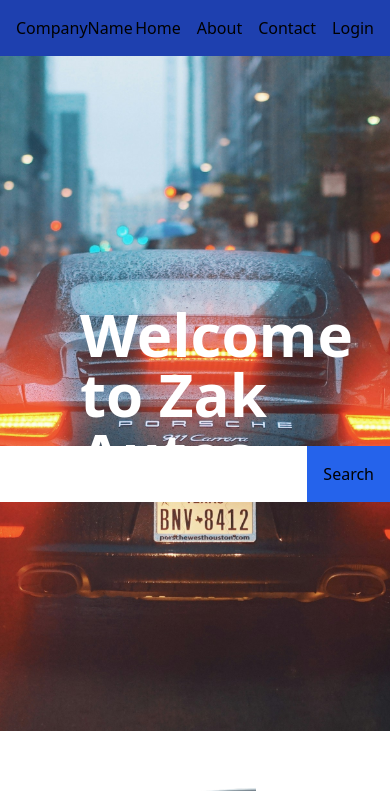
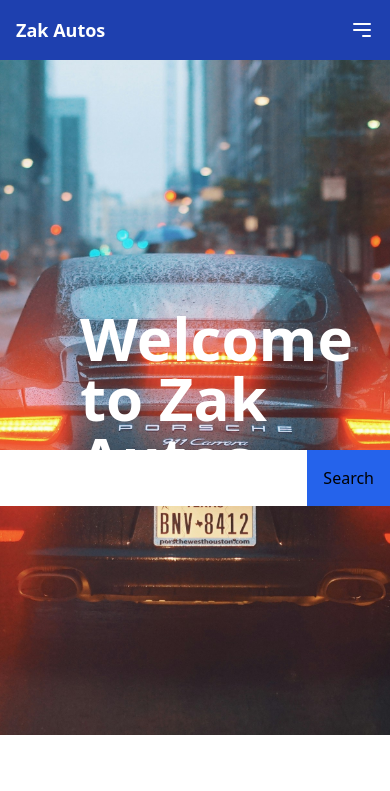
Before and after one commit to Safdari10/Zak-Autos, a React (Vite) app: page / in a window 390 px wide. Shown: the top 791 px of the page. Built offline with nearby package versions, Linux system fonts and the light colour scheme; the HTML template or start-up script is replaced by a standard one.

Commit message:
created the responsiveness for the header.

```diff
--- a/src/components/Header.tsx
+++ b/src/components/Header.tsx
@@ -1,18 +1,52 @@
+import { useState } from "react";
+
 const Header = () => {
+  const [ismobileMenuOpen, setIsMobileMenuOpen] = useState(false);
+
   return (
     <header>
-      <div className="flex justify-between items-center p-4 bg-blue-800">
-        {/* Company Logo / Name */}
-        <div>CompanyName</div>
+      <div className="flex justify-between items-center p-4 bg-blue-800 text-white">
+        <div className="text-lg font-bold">Zak Autos</div>
 
-        {/* Navigation Links */}
-        <nav className="flex justify-between items-center gap-4" >
-          <a href="#home">Home</a>
-          <a href="#about">About</a>
-          <a href="#contact">Contact</a>
-          <button>Login</button>
+        {/* Desktop navigation */}
+        <nav className="hidden md:flex gap-6">
+          <a href="#home" className="hover:text-gray-300">Home</a>
+          <a href="#about" className="hover:text-gray-300">About</a>
+          <a href="#contact" className="hover:text-gray-300">Contact</a>
+          <button className="hover:text-gray-300">Login</button>
         </nav>
+
+        {/* Mobile menu button */}
+        <button
+          onClick={() => setIsMobileMenuOpen(!ismobileMenuOpen)}
+          className="md:hidden focus:outline-none"
+        >
+          <svg
+            className="w-6 h-6"
+            fill="none"
+            stroke="currentColor"
+            viewBox="0 0 24 24"
+            xmlns="http://www.w3.org/2000/svg"
+          >
+            <path
+              strokeLinecap="round"
+              strokeLinejoin="round"
+              strokeWidth={2}
+              d="M4 6h16M4 12h16m-7 6h7"
+            />
+          </svg>
+        </button>
       </div>
+
+      {/* Mobile navigation menu */}
+      {ismobileMenuOpen && (
+        <nav className="md:hidden bg-blue-700 text-white flex flex-col items-center space-y-2 py-4">
+          <a href="#home" className="hover:text-gray-300">Home</a>
+          <a href="#about" className="hover:text-gray-300">About</a>
+          <a href="#contact" className="hover:text-gray-300">Contact</a>
+          <button className="hover:text-gray-300">Login</button>
+        </nav>
+      )}
     </header>
   );
 };
--- a/src/styles/output.css
+++ b/src/styles/output.css
@@ -590,6 +590,10 @@ video {
   display: flex;
 }
 
+.hidden {
+  display: none;
+}
+
 .h-12 {
   height: 3rem;
 }
@@ -622,6 +626,10 @@ video {
   height: 3.5rem;
 }
 
+.h-6 {
+  height: 1.5rem;
+}
+
 .w-full {
   width: 100%;
 }
@@ -634,8 +642,16 @@ video {
   width: 20rem;
 }
 
+.w-6 {
+  width: 1.5rem;
+}
+
 .max-w-\[1200px\] {
   max-width: 1200px;
+}
+
+.flex-col {
+  flex-direction: column;
 }
 
 .items-start {
@@ -678,6 +694,22 @@ video {
   gap: 1rem;
 }
 
+.gap-6 {
+  gap: 1.5rem;
+}
+
+.space-x-6 > :not([hidden]) ~ :not([hidden]) {
+  --tw-space-x-reverse: 0;
+  margin-right: calc(1.5rem * var(--tw-space-x-reverse));
+  margin-left: calc(1.5rem * calc(1 - var(--tw-space-x-reverse)));
+}
+
+.space-y-2 > :not([hidden]) ~ :not([hidden]) {
+  --tw-space-y-reverse: 0;
+  margin-top: calc(0.5rem * calc(1 - var(--tw-space-y-reverse)));
+  margin-bottom: calc(0.5rem * var(--tw-space-y-reverse));
+}
+
 .border-solid {
   border-style: solid;
 }
@@ -695,6 +727,11 @@ video {
 .bg-white {
   --tw-bg-opacity: 1;
   background-color: rgb(255 255 255 / var(--tw-bg-opacity));
+}
+
+.bg-blue-700 {
+  --tw-bg-opacity: 1;
+  background-color: rgb(29 78 216 / var(--tw-bg-opacity));
 }
 
 .object-cover {
@@ -716,6 +753,11 @@ video {
 
 .p-5 {
   padding: 1.25rem;
+}
+
+.py-4 {
+  padding-top: 1rem;
+  padding-bottom: 1rem;
 }
 
 .pr-10 {
@@ -753,3 +795,23 @@ video {
   --tw-text-opacity: 1;
   color: rgb(255 255 255 / var(--tw-text-opacity));
 }
+
+.hover\:text-gray-300:hover {
+  --tw-text-opacity: 1;
+  color: rgb(209 213 219 / var(--tw-text-opacity));
+}
+
+.focus\:outline-none:focus {
+  outline: 2px solid transparent;
+  outline-offset: 2px;
+}
+
+@media (min-width: 768px) {
+  .md\:flex {
+    display: flex;
+  }
+
+  .md\:hidden {
+    display: none;
+  }
+}
```
